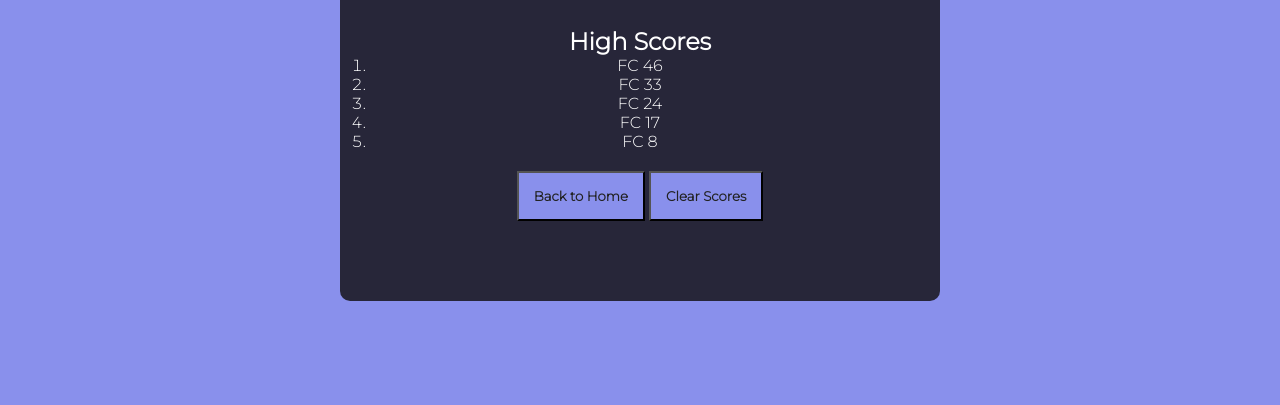
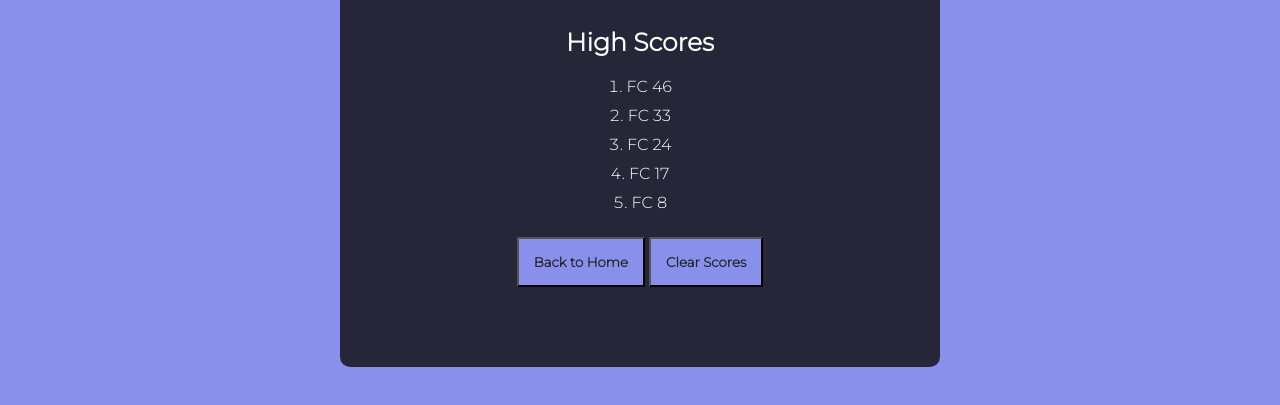
Before and after one commit to Frank-Colorado/code-quiz-game, a plain HTML site: page index.html in a window 1280 px wide. Shown: the part 283-688 px from the top of the page. Drawn offline with Linux system fonts and the light colour scheme.

Commit message:
added styling to 'High Score' section in css file

```diff
--- a/assets/style.css
+++ b/assets/style.css
@@ -24,6 +24,13 @@ button {
   padding: 15px;
 }
 
+ol {
+  list-style-position: inside;
+}
+
+li {
+  padding: 5px 0px;
+}
 .d-none {
   display: none;
 }
@@ -131,3 +138,17 @@ button {
   width: 25%;
   cursor: pointer;
 }
+
+/* HIGH SCORES STYLING */
+
+.highScoresTxt {
+  font-size: 25px;
+  font-weight: 700;
+  padding-bottom: 15px;
+}
+
+.scoreListContainer {
+  width: 25%;
+  justify-content: center;
+  text-align: center;
+}
--- a/index.html
+++ b/index.html
@@ -55,8 +55,8 @@
       </div>
       <!-- HIGH SCORES SECTION-->
       <div id="highScores" class="container">
-        <h2>High Scores</h2>
-        <ol>
+        <h2 class="highScoresTxt">High Scores</h2>
+        <ol id="scoreList">
           <li>FC 46</li>
           <li>FC 33</li>
           <li>FC 24</li>
```
